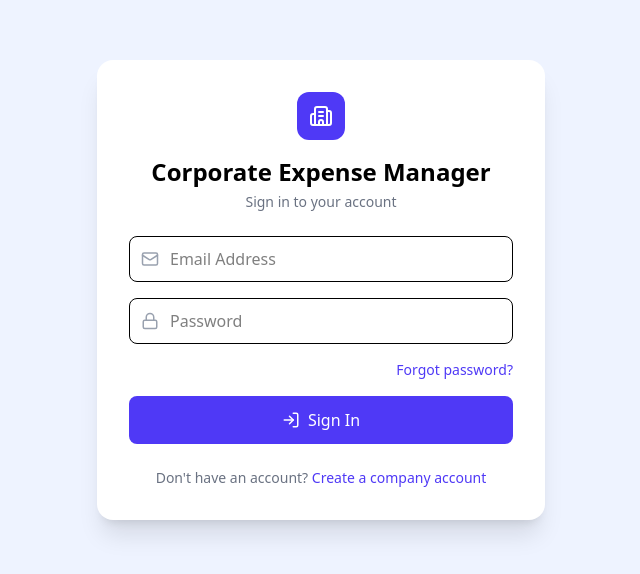
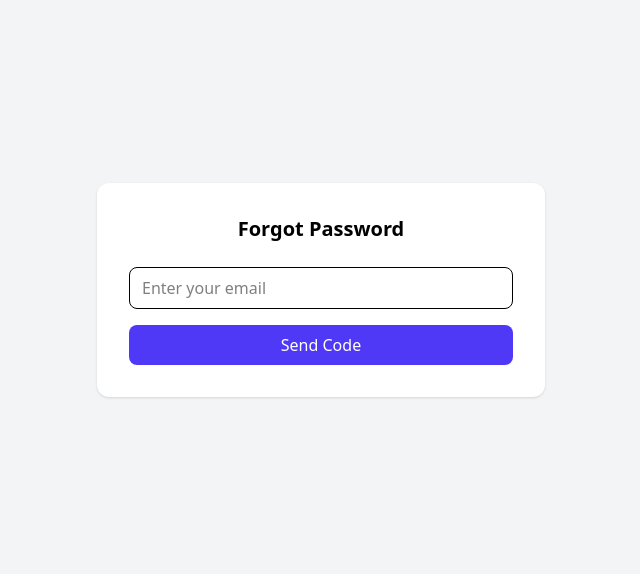
Before and after one commit to Nishiv15/Corporate-Expense-Manager, a React (Vite) app in the folder frontend/: page /forgot-password in a window 1280 px wide. Before the commit this address led to /login. Shown: the part 110-684 px from the top of the page, without its empty margins (319-959 px from the left). Built offline with nearby package versions, Linux system fonts and the light colour scheme; no server answers.

Commit message:
Forgot-Password UI Implementation

```diff
--- a/frontend/src/pages/auth/Auth.jsx
+++ b/frontend/src/pages/auth/Auth.jsx
@@ -175,7 +175,7 @@ const Auth = () => {
 
         {/* Forgot password */}
         {mode === "login" && (
-          <div className="text-right text-sm text-indigo-600 hover:underline cursor-pointer">
+          <div className="text-right text-sm text-indigo-600 hover:underline cursor-pointer" onClick={() => navigate("/forgot-password")}>
             Forgot password?
           </div>
         )}
--- /dev/null
+++ b/frontend/src/pages/auth/ForgotPassword.jsx
@@ -0,0 +1,62 @@
+import { useState } from "react";
+import { useNavigate } from "react-router-dom";
+import toast from "react-hot-toast";
+import api from "../../api/axios";
+
+const ForgotPassword = () => {
+  const [email, setEmail] = useState("");
+  const [loading, setLoading] = useState(false);
+  const navigate = useNavigate();
+
+  const handleSubmit = async (e) => {
+    e.preventDefault();
+
+    if (!email) {
+      toast.error("Email is required");
+      return;
+    }
+
+    try {
+      setLoading(true);
+      await api.post("/auth/forgot-password", { email });
+
+      toast.success("Verification code sent");
+      navigate("/verify-code", { state: { email } });
+    } catch (error) {
+      toast.error(
+        error.response?.data?.message || "Failed to send code"
+      );
+    } finally {
+      setLoading(false);
+    }
+  };
+
+  return (
+    <div className="min-h-screen flex items-center justify-center bg-gray-100">
+      <div className="bg-white w-full max-w-md p-8 rounded-xl shadow">
+        <h1 className="text-xl font-semibold mb-6 text-center">
+          Forgot Password
+        </h1>
+
+        <form onSubmit={handleSubmit} className="space-y-4">
+          <input
+            type="email"
+            placeholder="Enter your email"
+            className="w-full border px-3 py-2 rounded-lg"
+            value={email}
+            onChange={(e) => setEmail(e.target.value)}
+          />
+
+          <button
+            disabled={loading}
+            className="w-full bg-indigo-600 text-white py-2 rounded-lg"
+          >
+            {loading ? "Sending..." : "Send Code"}
+          </button>
+        </form>
+      </div>
+    </div>
+  );
+};
+
+export default ForgotPassword;
--- /dev/null
+++ b/frontend/src/pages/auth/ResetPassword.jsx
@@ -0,0 +1,63 @@
+import { useState } from "react";
+import { useLocation, useNavigate } from "react-router-dom";
+import toast from "react-hot-toast";
+import api from "../../api/axios";
+
+const ResetPassword = () => {
+  const [password, setPassword] = useState("");
+  const navigate = useNavigate();
+  const location = useLocation();
+
+  const email = location.state?.email;
+  const code = location.state?.code;
+
+  const handleReset = async (e) => {
+    e.preventDefault();
+
+    if (!password) {
+      toast.error("Enter new password");
+      return;
+    }
+
+    try {
+      await api.post("/auth/reset-password", {
+        email,
+        code,
+        password,
+      });
+
+      toast.success("Password reset successful");
+      navigate("/login");
+    } catch (error) {
+      toast.error(
+        error.response?.data?.message || "Reset failed"
+      );
+    }
+  };
+
+  return (
+    <div className="min-h-screen flex items-center justify-center bg-gray-100">
+      <div className="bg-white w-full max-w-md p-8 rounded-xl shadow">
+        <h1 className="text-xl font-semibold mb-6 text-center">
+          Reset Password
+        </h1>
+
+        <form onSubmit={handleReset} className="space-y-4">
+          <input
+            type="password"
+            placeholder="New password"
+            className="w-full border px-3 py-2 rounded-lg"
+            value={password}
+            onChange={(e) => setPassword(e.target.value)}
+          />
+
+          <button className="w-full bg-indigo-600 text-white py-2 rounded-lg">
+            Reset Password
+          </button>
+        </form>
+      </div>
+    </div>
+  );
+};
+
+export default ResetPassword;
--- /dev/null
+++ b/frontend/src/pages/auth/VerifyCode.jsx
@@ -0,0 +1,61 @@
+import { useState } from "react";
+import { useLocation, useNavigate } from "react-router-dom";
+import toast from "react-hot-toast";
+import api from "../../api/axios";
+
+const VerifyCode = () => {
+  const [code, setCode] = useState("");
+  const navigate = useNavigate();
+  const location = useLocation();
+  const email = location.state?.email;
+
+  const handleVerify = async (e) => {
+    e.preventDefault();
+
+    if (!code) {
+      toast.error("Enter verification code");
+      return;
+    }
+
+    try {
+      await api.post("/auth/verify-otp", {
+        email,
+        code,
+      });
+
+      toast.success("Code verified");
+      navigate("/reset-password", { state: { email, code } });
+    } catch (error) {
+      toast.error(
+        error.response?.data?.message || "Invalid or expired code"
+      );
+    }
+  };
+
+  return (
+    <div className="min-h-screen flex items-center justify-center bg-gray-100">
+      <div className="bg-white w-full max-w-md p-8 rounded-xl shadow">
+        <h1 className="text-xl font-semibold mb-6 text-center">
+          Enter Verification Code
+        </h1>
+
+        <form onSubmit={handleVerify} className="space-y-4">
+          <input
+            type="text"
+            maxLength={6}
+            placeholder="6-digit code"
+            className="w-full border px-3 py-2 rounded-lg text-center tracking-widest"
+            value={code}
+            onChange={(e) => setCode(e.target.value)}
+          />
+
+          <button className="w-full bg-indigo-600 text-white py-2 rounded-lg">
+            Verify
+          </button>
+        </form>
+      </div>
+    </div>
+  );
+};
+
+export default VerifyCode;
--- a/frontend/src/routes/AppRoutes.jsx
+++ b/frontend/src/routes/AppRoutes.jsx
@@ -13,13 +13,18 @@ import UserList from "../pages/users/UserList";
 import CreateUser from "../pages/users/UserCreate";
 import UserDetails from "../pages/users/UserDetails";
 import Profile from "../pages/profile/Profile";
-// import CompanyDetails from "../pages/company/CompanyDetails";
+import ForgotPassword from "../pages/auth/ForgotPassword";
+import VerifyCode from "../pages/auth/VerifyCode";
+import ResetPassword from "../pages/auth/ResetPassword";
 
 const AppRoutes = () => {
   return (
     <Routes>
       {/* Public */}
       <Route path="/login" element={<Auth />} />
+      <Route path="/forgot-password" element={<ForgotPassword />} />
+      <Route path="/verify-code" element={<VerifyCode />} />
+      <Route path="/reset-password" element={<ResetPassword />} />
 
       {/* Protected */}
       <Route element={<ProtectedRoute />}>
@@ -39,7 +44,6 @@ const AppRoutes = () => {
             <Route path="users/new" element={<CreateUser />} />
             <Route path="users/:id/edit" element={<CreateUser />} />
             <Route path="users/:id" element={<UserDetails />} />
-            {/* <Route path="company" element={<CompanyDetails />} /> */}
           </Route>
 
           <Route path="profile" element={<Profile />} />
```
